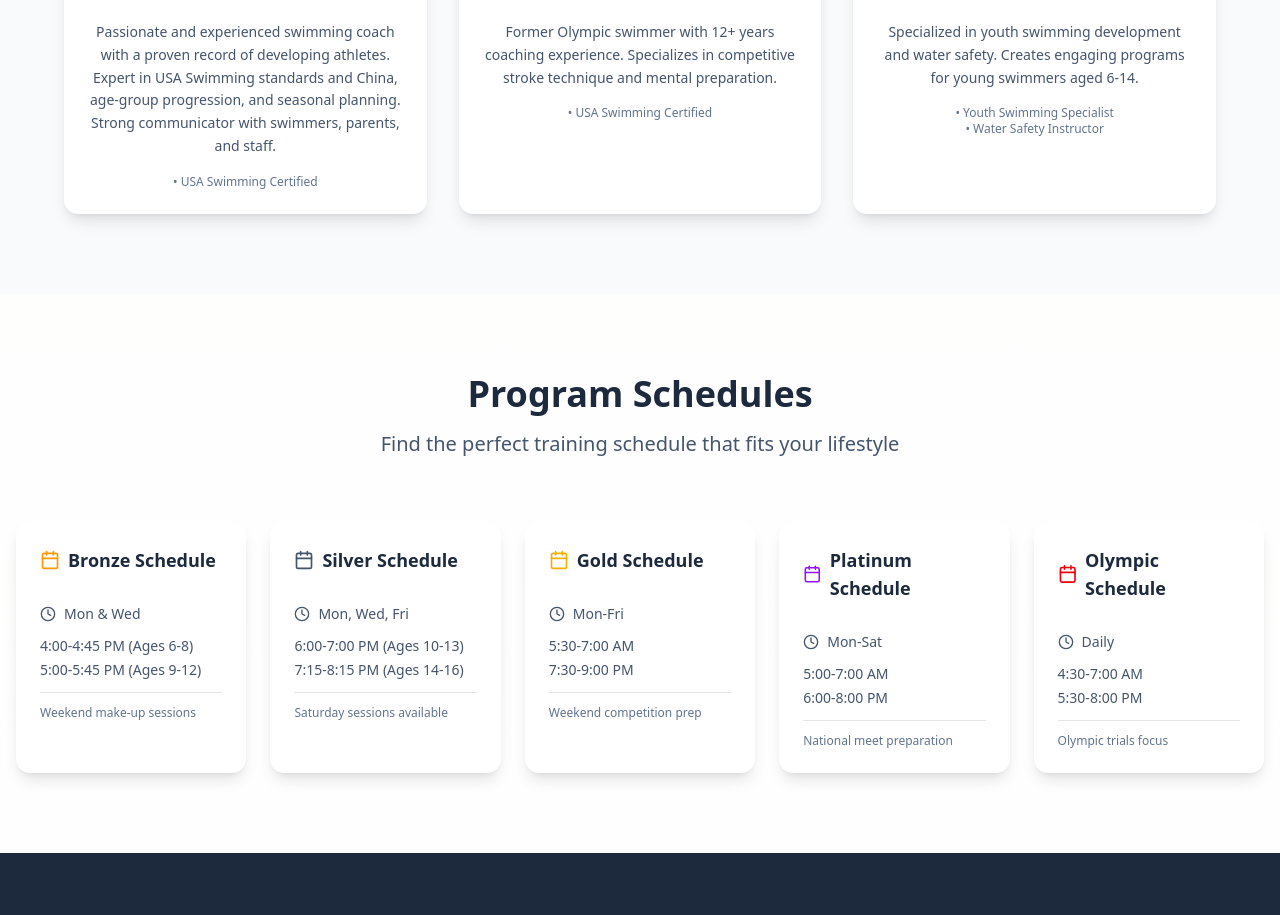
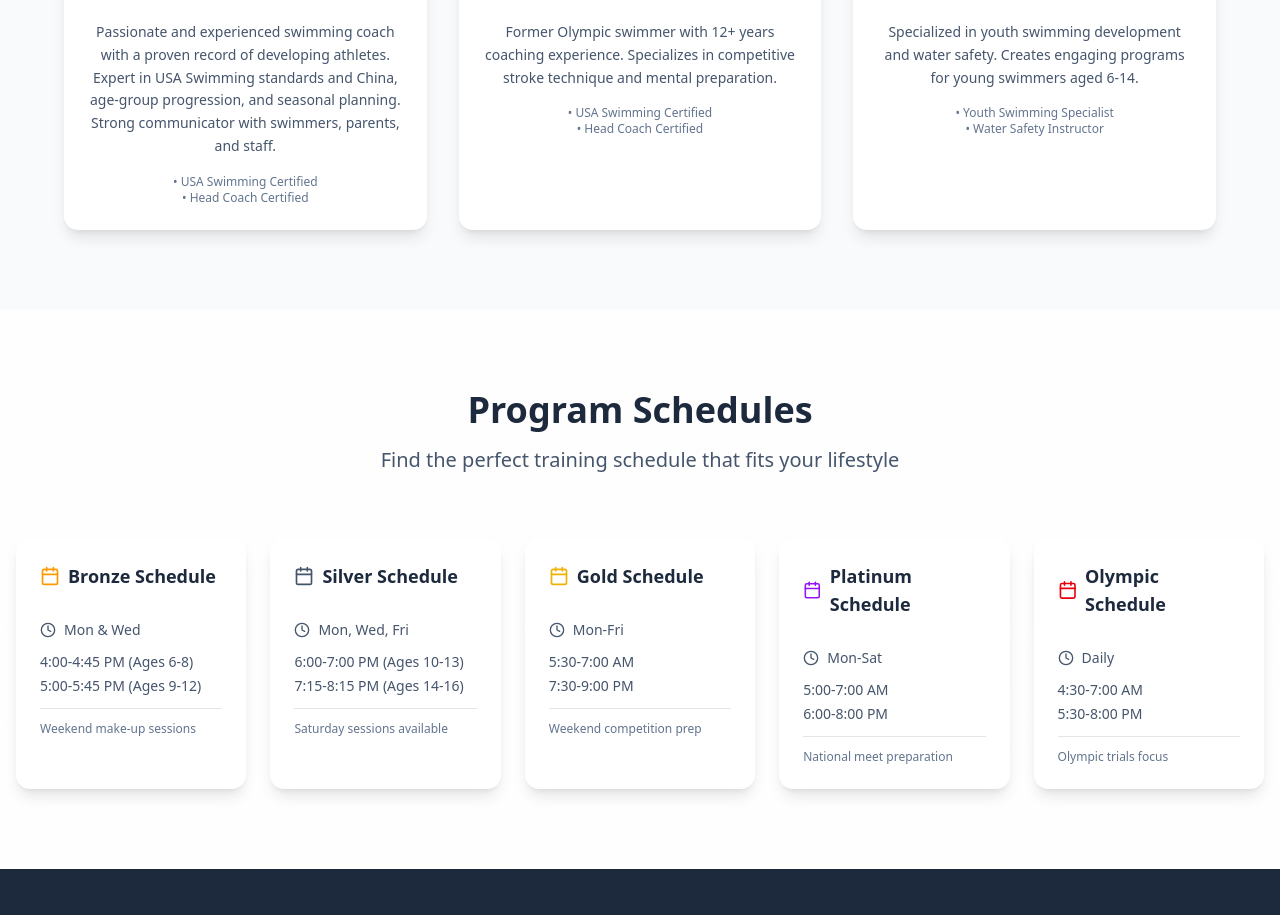
Before and after one commit to primeswim/prime-swim, a Next.js app: page / in a window 1280 px wide. Shown: the part 1820-2735 px from the top of the page. Built offline with nearby package versions, Linux system fonts and the light colour scheme.

Commit message:
Add more certification for coach

```diff
--- a/src/app/page.tsx
+++ b/src/app/page.tsx
@@ -199,6 +199,7 @@ export default function Home() {
                 </p>
                 <div className="mt-4 text-xs text-slate-500">
                   <p>• USA Swimming Certified</p>
+                  <p>• Head Coach Certified</p>
                 </div>
               </CardContent>
             </Card>
@@ -218,6 +219,7 @@ export default function Home() {
                 </p>
                 <div className="mt-4 text-xs text-slate-500">
                   <p>• USA Swimming Certified</p>
+                  <p>• Head Coach Certified</p>
                 </div>
               </CardContent>
             </Card>
```
